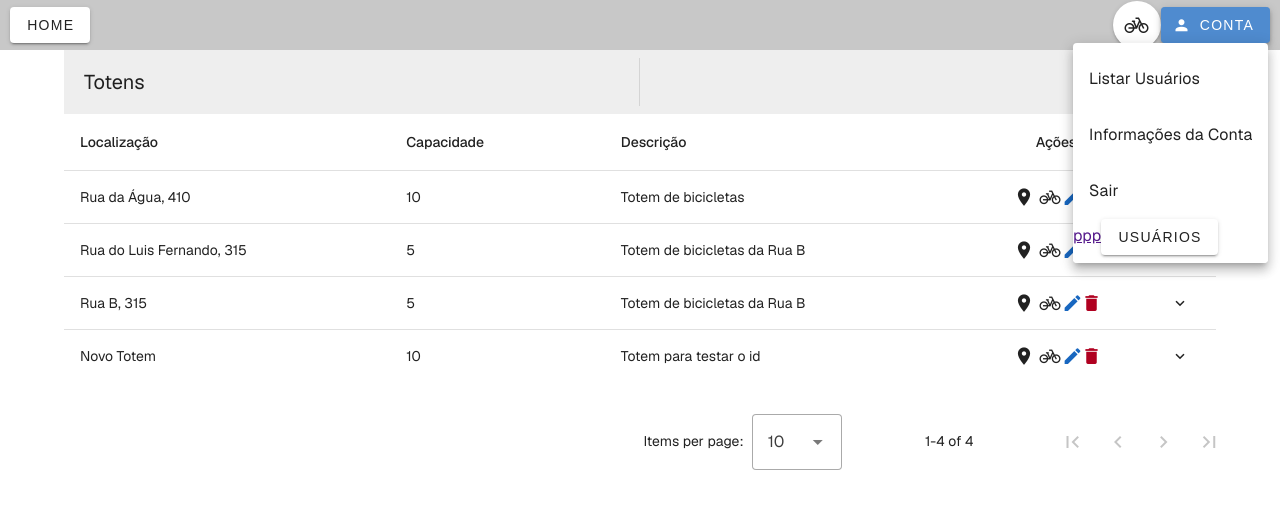
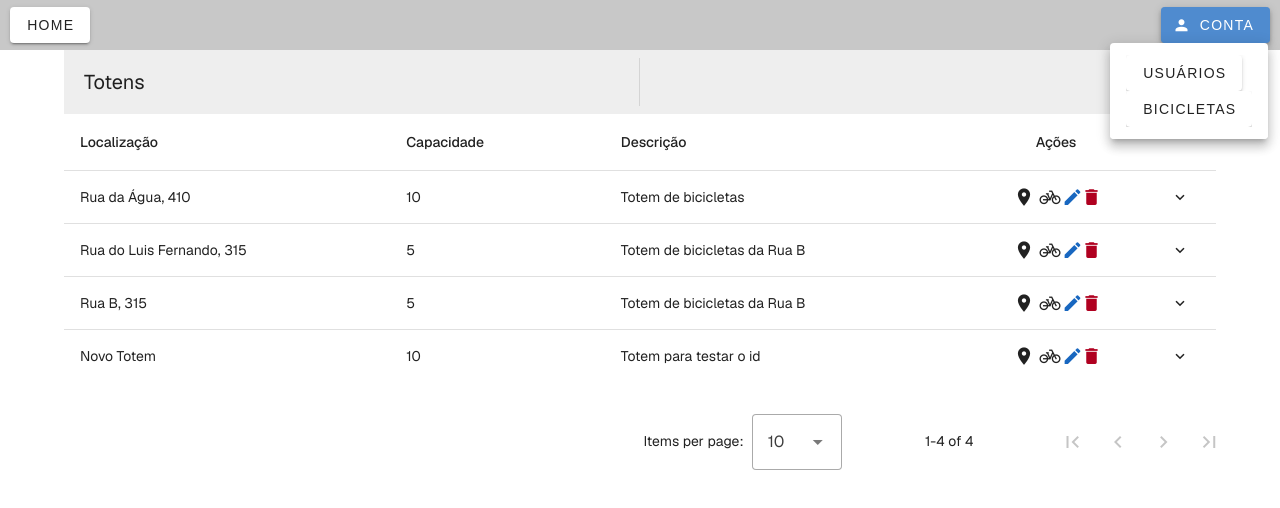
Before and after one commit to fernanddo-s/BikeRentAPI, a Vue app in the folder frontend/: page /totens in a window 1280 px wide. Both pictures are taken after a click on the button "CONTA". Shown: the top 508 px of the page. Built offline with nearby package versions, Linux system fonts and the light colour scheme.

Commit message:
fix: botões do cabeçalho e do menu de usuário

```diff
--- a/frontend/src/components/header/Header.vue
+++ b/frontend/src/components/header/Header.vue
@@ -4,9 +4,8 @@ import UserMenu from '../menu/UserMenu.vue';
 
 <template>
   <div class="main-header">
-    <v-btn @click="$router.push({ path:'/' })" class="home">Home</v-btn>
+    <v-btn @click="$router.push({ path:'/totens' })" class="home">Home</v-btn>
     <div class="user-menu">
-      <v-btn icon="mdi-bicycle" @click="$router.push({ path:'/bicicleta' })"></v-btn>
       <UserMenu/>
     </div>
   </div>
--- a/frontend/src/components/menu/UserMenu.vue
+++ b/frontend/src/components/menu/UserMenu.vue
@@ -18,12 +18,19 @@ const variaveis = reactive({
       <v-btn color="primary" dark v-bind="props" prepend-icon="mdi-account">Conta</v-btn>
     </template>
     <v-list>
-      <v-list-item v-for="(item, index) in variaveis.items" :key="index">
-        <v-list-item-title>{{ item.title }}</v-list-item-title>
+      <v-list-item>
+        <v-list-item-title>
+          <v-btn @click="$router.push({ path:'/usuarios' })" >Usuários</v-btn>
+        </v-list-item-title>
+        <v-list-item-title>
+          <v-btn @click="$router.push({ path:'/bicicletas' })">Bicicletas</v-btn>
+        </v-list-item-title>
       </v-list-item>
-      <a href="" >ppp</a>
-      <v-btn @click="$router.push({ path:'/usuarios' })" >Usuários</v-btn>
     </v-list>
   </v-menu>
 
 </template>
+
+<style scoped>
+
+</style>
```
